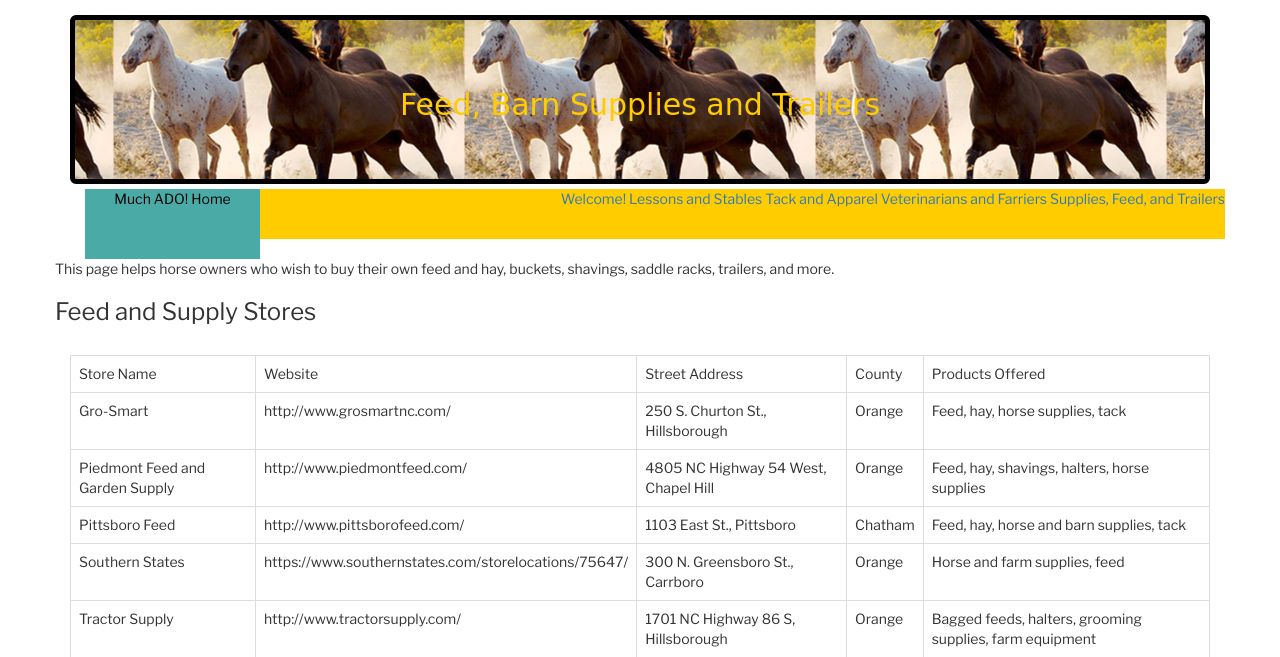
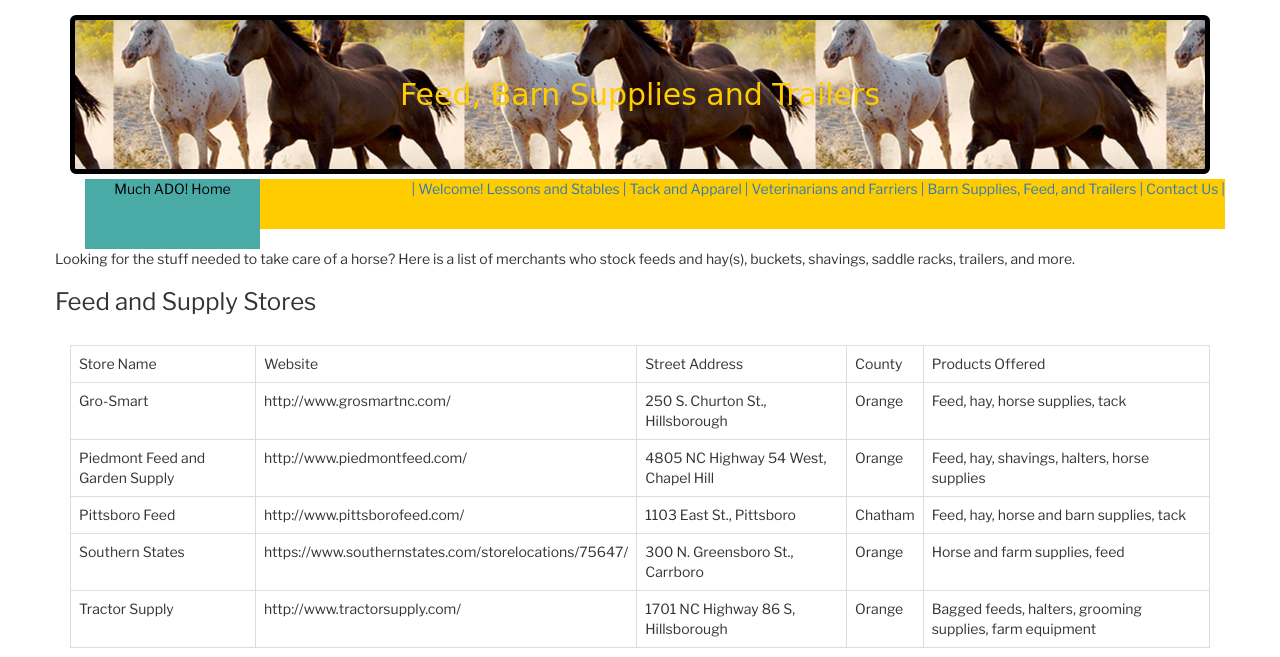
Before and after one commit to JayMFrimmel/equus-services, a PHP site: page /feed-supplies-trailers.html in a window 1280 px wide. Shown: the top 657 px of the page. Run offline with PHP 8.4, Linux system fonts and the light colour scheme; some web fonts are replaced.

Commit message:
adjusted code and content

```diff
--- a/assets/css/style.css
+++ b/assets/css/style.css
@@ -44,6 +44,9 @@ h1 {
 	margin-top: 15px;
 	border: 5px solid black;
 }
+h2 {
+	margin-top: 10px;
+}
 footer {
 	background: #ffcc00;
 	color: black;
--- a/contact.html
+++ b/contact.html
@@ -27,11 +27,12 @@
 		<div class="container">
 			<a href="index.html" id="logo">Much ADO! Home</a>
 			<nav>
-				<a href="index.html">Welcome!</a>
+				<a href="index.html">| Welcome!</a>
 				<a href="stables-lessons.html">Lessons and Stables</a>
 				<a href="tack-apparel.html">Tack and Apparel</a>
 				<a href="vets-farriers.html">Veterinarians and Farriers</a>
-				<a href="feed-supplies-trailers.html">Supplies, Feed, and Trailers</a>
+				<a href="feed-supplies-trailers.html">Barn Supplies, Feed, and Trailers</a>
+				<a href="contact.html">Contact Us |</a>
 			</nav>
 		</div>
 	</header>
--- a/feed-supplies-trailers.html
+++ b/feed-supplies-trailers.html
@@ -16,6 +16,7 @@
 			<meta name="viewport" content="width=device-width, initial-scale=1.0">
 </head>
 <body>
+
 	<main class="container">
 		<div class="jumbotron">
 			<h2>Feed, Barn Supplies and Trailers</h2>
@@ -24,19 +25,21 @@
 	<header id="masthead">
 		<div class="container">
 		<a href="index.html" id="logo">Much ADO! Home</a>
+
 			<nav>
-				<a href="index.html">Welcome!</a>
-				<a href="stables-lessons.html">Lessons and Stables</a>
-				<a href="tack-apparel.html">Tack and Apparel</a>
-				<a href="vets-farriers.html">Veterinarians and Farriers</a>
-				<a href="feed-supplies-trailers.html">Supplies, Feed, and Trailers</a>
+				<a href="index.html">| Welcome!</a>
+				<a href="stables-lessons.html">Lessons and Stables |</a>
+				<a href="tack-apparel.html">Tack and Apparel |</a>
+				<a href="vets-farriers.html">Veterinarians and Farriers |</a>
+				<a href="feed-supplies-trailers.html">Barn Supplies, Feed, and Trailers |</a>
+				<a href="contact.html">Contact Us |</a>
 			</nav>
 		</div>
 	</header>
 
 	<div class="row">
 			<div class="col-med-2"></div>
-				<div class="col-med-8">This page helps horse owners who wish to buy their own feed and hay, buckets, shavings, saddle racks, trailers, and more.</div>
+				<div class="col-med-8">Looking for the stuff needed to take care of a horse? Here is a list of merchants who stock feeds and hay(s), buckets, shavings, saddle racks, trailers, and more.</div>
 			<div class="col-med-2"></div>
 		</div>
 
--- a/index.html
+++ b/index.html
@@ -30,11 +30,12 @@
 		<div class="container">
 			<a href="index.html" id="logo">Much ADO! Home</a>
 			<nav>
-				<a href="index.html">Welcome!</a>
+				<a href="index.html">| Welcome!</a>
 				<a href="stables-lessons.html">Lessons and Stables</a>
 				<a href="tack-apparel.html">Tack and Apparel</a>
 				<a href="vets-farriers.html">Veterinarians and Farriers</a>
-				<a href="feed-supplies-trailers.html">Supplies, Feed, and Trailers</a>
+				<a href="feed-supplies-trailers.html">Barn Supplies, Feed, and Trailers</a>
+				<a href="contact.html">Contact Us |</a>
 			</nav>
 		</div>
 	</header>
--- a/vets-farriers.html
+++ b/vets-farriers.html
@@ -26,11 +26,12 @@
 		<div class="container">
 			<a href="index.html" id="logo">Much ADO! Home</a>
 			<nav>
-				<a href="index.html">Welcome!</a>
+				<a href="index.html">| Welcome!</a>
 				<a href="stables-lessons.html">Lessons and Stables</a>
 				<a href="tack-apparel.html">Tack and Apparel</a>
 				<a href="vets-farriers.html">Veterinarians and Farriers</a>
-				<a href="feed-supplies-trailers.html">Supplies, Feed, and Trailers</a>
+				<a href="feed-supplies-trailers.html">Barn Supplies, Feed, and Trailers</a>
+				<a href="contact.html">Contact Us |</a>
 			</nav>
 		</div>
 	</header>
```
Also changed, not shown: stables-lessons.html (+9 -6 lines), tack-apparel.html (+5 -8 lines).
